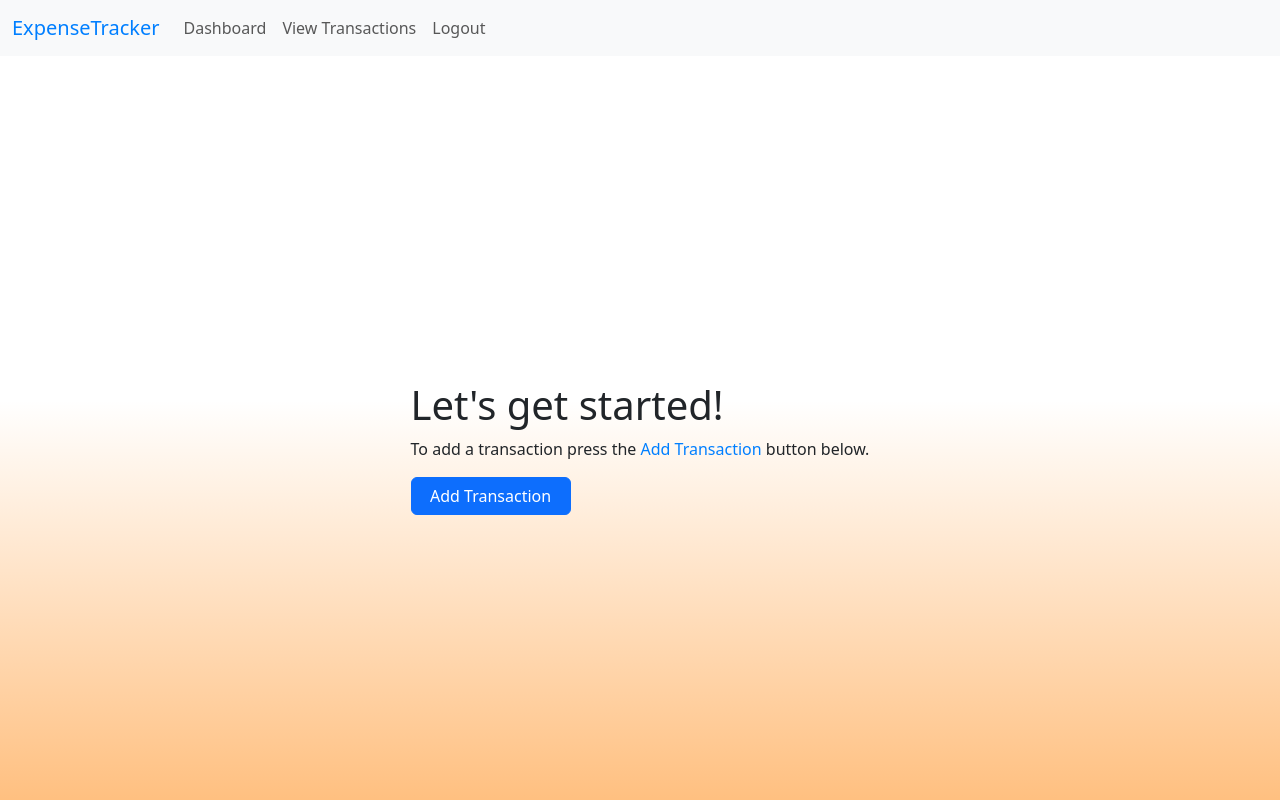
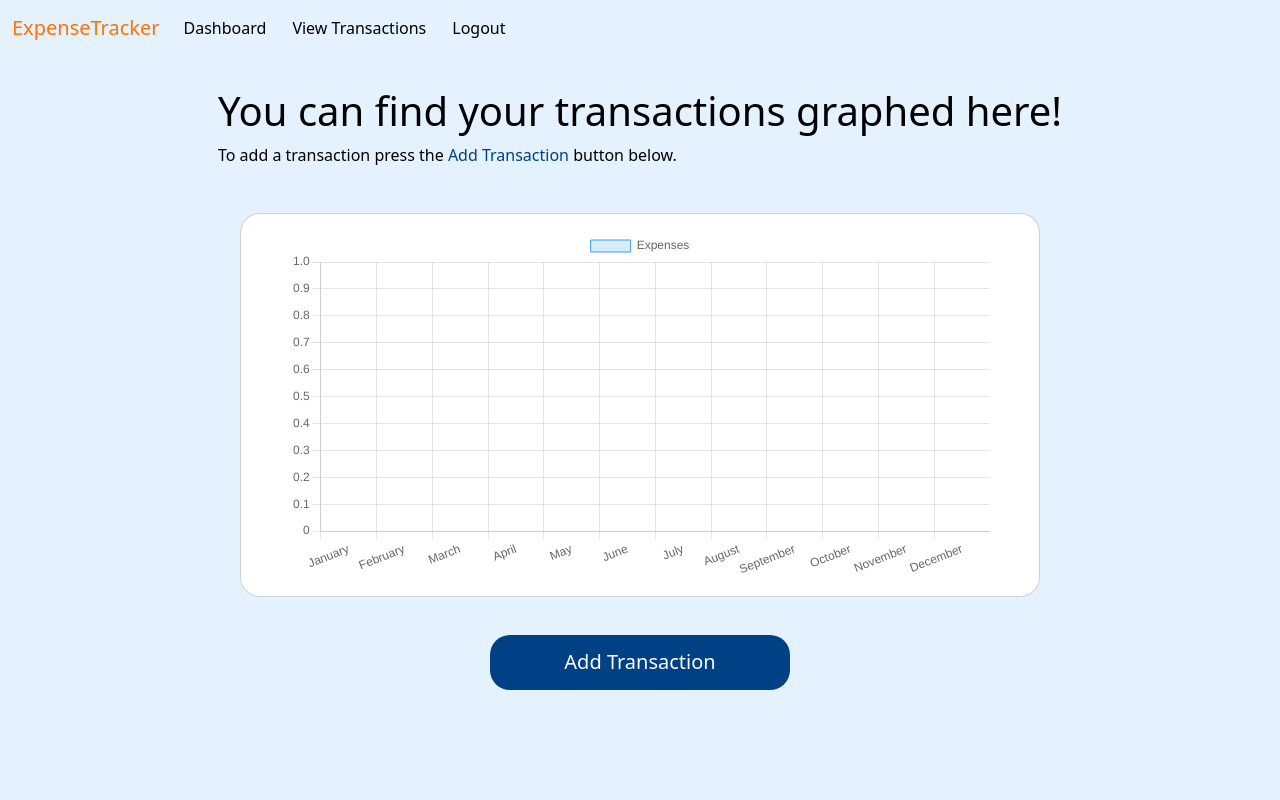
Before and after one commit to saxcrawford/expense-tracker, a Flask app: page /dashboard in a window 1280 px wide. Run offline with Flask 3, Linux system fonts and the light colour scheme; the visitor is signed in with stand-in values (Sample User, id 1); data that the repository does not hold is empty; some libraries are stand-ins or nearby versions.

Commit message:
Updated interface and styling

```diff
--- a/app.py
+++ b/app.py
@@ -12,8 +12,8 @@ def create_connection():
         conn = mysql.connector.connect(
             host='localhost',
             user='root',
-            password='Ir0n.mAn2024',
-            database='budget_tracker'
+            password='Ir0nmAn2024',
+            database='expense_tracker'
         )
         return conn
     except Error as e:
@@ -28,11 +28,13 @@ def login_required(f):
         return f(*args, **kwargs)
     return decorated_function
 
-@app.route('/')
+@app.route('/', methods=['GET'])
 def home():
-    if 'user_id' in session:
-        return render_template('dashboard.html')
-    return render_template('index.html')
+    transactions = []
+    if ('user_id' in session):
+        return render_template('welcome.html', transactions=transactions)
+    else:
+        return render_template('index.html')
 
 @app.route('/add_transaction', methods=['GET', 'POST'])
 @login_required
@@ -77,13 +79,21 @@ def view_transactions():
 
 @app.route('/delete_transaction/<int:transaction_id>', methods=['POST'])
 def delete_transaction(transaction_id):
+    user_id = session['user_id']
     conn = create_connection()
     cursor = conn.cursor()
     cursor.execute('DELETE FROM Transactions WHERE transaction_id = %s', (transaction_id,))
+    cursor.execute('''
+            SELECT t.transaction_id, t.transaction_amount, t.transaction_desc, t.transaction_date, c.category_name, t.transaction_type
+            FROM Transactions t
+            JOIN Categories c ON t.category_id = c.category_id
+            WHERE t.user_id = %s
+        ''', (user_id,))
+    transactions = cursor.fetchall()
     conn.commit()
     cursor.close()
     conn.close()
-    return render_template('view_transactions.html')
+    return render_template('view_transactions.html', transactions=transactions)
 
 @app.route('/register', methods=['GET', 'POST'])
 def register():
@@ -108,7 +118,7 @@ def register():
                 return render_template('view_transactions.html')
     except Error as e:
         flash('Username already taken')
-        return render_template('register.html')
+        return render_template('welcome.html')
     return render_template('register.html')
 
 @app.route('/login', methods=['GET', 'POST'])
@@ -127,7 +137,7 @@ def login():
         if user and check_password_hash(user[2], password):
             session['user_id'] = user[0]
             session['username'] = user[1]
-            return render_template('dashboard.html')
+            return render_template('welcome.html')
     return render_template('login.html')
 
 @app.route('/logout')
@@ -136,10 +146,22 @@ def logout():
     session.clear()
     return render_template('login.html')
 
-@app.route('/dashboard')
+@app.route('/dashboard', methods=['GET'])
 @login_required
 def dashboard():
-    return render_template('dashboard.html')
+    user_id = session['user_id']
+    conn = create_connection()
+    cursor = conn.cursor()
+    cursor.execute('''
+            SELECT t.transaction_id, t.transaction_amount, t.transaction_desc, t.transaction_date, c.category_name, t.transaction_type
+            FROM Transactions t
+            JOIN Categories c ON t.category_id = c.category_id
+            WHERE t.user_id = %s
+        ''', (user_id,))
+    transactions = cursor.fetchall()
+    cursor.close()
+    conn.close()
+    return render_template('dashboard.html', transactions=transactions)
 
 if __name__ == "__main__":
     app.run(debug=True)
--- /dev/null
+++ b/static/css/styles.css
@@ -0,0 +1,116 @@
+body {
+    background-image: linear-gradient(rgba(0,0,0,0.6), rgba(0,0,0,0.6)),
+     url(../images/homepage-image.jpg);
+    background-position: center;
+    background-size: cover;
+}
+
+.nav-link {
+    color: white;
+}
+
+.nav-link:hover {
+    color: #EAEFF5;
+}
+
+.navbar-brand {
+    color: #ff7300;
+    transition: color 0.2s ease;
+}
+
+.navbar-brand:hover {
+    color: #DB3E00;
+}
+
+.blue-text {
+    color: #007bff;
+}
+
+body.form-page {
+    background-color: #E4F1FF;
+    background-image: none;
+}
+
+body.form-page .dashboard-page{
+    color: black;
+}
+
+body.form-page .wave {
+    display: none;
+}
+
+body.form-page .nav-link {
+    color: black;
+    transition: color 0.2s ease;
+}
+
+body.form-page .nav-link:hover {
+    color: #6C6C6C;
+}
+
+.home-h1 {
+    font-size: 4rem;
+}
+
+.home-h5 {
+    font-size: 2.5rem;
+}
+
+.home-btn {
+    border-radius: 20px;
+    border: 2px solid #ff7300;
+    background: none;
+    height: 55px;
+    width: 12rem;
+    transition-property: border, backdrop-filter;
+    transition-duration: 0.2s;
+    transition-timing-function: ease;
+}
+
+.home-btn:hover {
+    border: 3px solid #DB3E00;
+    background: none;
+    backdrop-filter: blur(30px);
+}
+
+.form-btn {
+    color: #fff;
+    background-color: #004085;
+    width: 100%;
+    height: 55px;
+    border-radius: 20px;
+    border: none;
+}
+
+.form-btn:hover {
+    background-color: #003057;
+}
+
+.card {
+    border-radius: 20px;
+    gap: 50px;
+    width: 500px;
+    height: 500px;
+    background-color: #ffffff;
+}
+
+.d-flex {
+    gap: 30px;
+}
+
+.form-control {
+    height: 3.3rem;
+    border-radius: 20px;
+    border: 1.5px solid #00408562;
+    background: none;
+}
+
+.input-group-text {
+    border-radius: 20px;
+}
+
+.wave {
+    position: absolute;
+    bottom: 0px;
+    z-index: -1;
+}
--- a/templates/dashboard.html
+++ b/templates/dashboard.html
@@ -1,12 +1,56 @@
 {% extends "layout.html" %}
+{% block body_class %}form-page{% endblock %}
 {% block content %}
-<div class="container d-flex align-items-center justify-content-center" style="height:90vh;">
-    <div>
-        <h1 class="pt-3">Let's get started!</h1>
-        <p>To add a transaction press the <span style="color: #007FFF;">Add Transaction</span> button below.</p>
-        <a href="/add_transaction">
-            <button type="submit" class="btn btn-primary" style="width: 10rem;">Add Transaction</button>
-        </a>
+<div class="container d-flex flex-column align-items-center justify-content-center" style="height: 90vh">
+    <div class="dashboard-page">
+        <h1 class="pt-3">You can find your transactions graphed here!</h1>
+        <p>To add a transaction press the <span style="color: #004085;">Add Transaction</span> button below.</p>
     </div>
+
+    <div class="card d-flex align-items-center justify-content-center p-3" style="width: 800px; height: auto;">
+        <div class="chartBox" style="width: 700px;">
+            <canvas id="myChart"></canvas>
+        </div>
+        <script src="https://cdn.jsdelivr.net/npm/chart.js"></script>
+        <script>
+            var transactions = JSON.parse('{{ transactions | tojson | safe }}');
+
+            var monthlyTotals = Array(12).fill(0);
+
+            transactions.forEach(function(transaction) {
+                var date = new Date(transaction[3]);
+                var month = date.getMonth();
+                var amount = parseFloat(transaction[1]);
+                monthlyTotals[month] += amount;
+            });
+
+            var labels = ['January', 'February', 'March', 'April', 'May', 'June', 'July', 'August', 'September', 'October', 'November', 'December'];
+
+            const ctx = document.getElementById('myChart').getContext('2d');
+            const expenseChart = new Chart(ctx, {
+                type: 'bar',
+                data: {
+                    labels: labels,
+                    datasets: [{
+                        label: 'Expenses',
+                        data: monthlyTotals,
+                        backgroundColor: 'rgba(54, 162, 235, 0.2)',
+                        borderColor: 'rgba(54, 162, 235, 1)',
+                        borderWidth: 1
+                    }]
+                },
+                options: {
+                    scales: {
+                        y: {
+                            beginAtZero: true
+                        }
+                    }
+                }
+            });
+        </script>
+    </div>
+    <a href="/add_transaction">
+        <button type="submit" class="btn form-btn btn-primary my-2 fs-5" style="width: 15em;">Add Transaction</button>
+    </a>
 </div>
 {% endblock %}
--- a/templates/layout.html
+++ b/templates/layout.html
@@ -3,18 +3,19 @@
 <head>
     <meta charset="UTF-8">
     <meta name="viewport" content="width=device-width, initial-scale=1.0">
-    <link href="https://cdn.jsdelivr.net/npm/bootstrap@5.3.0/dist/css/bootstrap.min.css" rel="stylesheet">
+    <link href="https://cdn.jsdelivr.net/npm/bootstrap@5.3.3/dist/css/bootstrap.min.css" rel="stylesheet" integrity="sha384-QWTKZyjpPEjISv5WaRU9OFeRpok6YctnYmDr5pNlyT2bRjXh0JMhjY6hW+ALEwIH" crossorigin="anonymous">
+    <link rel="stylesheet" href="{{ url_for('static', filename='css/styles.css') }}">
     <title>BudgetBuddy</title>
 </head>
-<body style="background: linear-gradient(0deg, rgba(255,128,0,0.49761911600577735) 0%, rgba(253,187,45,0) 50%);">
-    <nav class="navbar navbar-expand-xl navbar-light bg-light">
+<body class="{% block body_class %}{% endblock %}">
+    <nav class="navbar navbar-expand-xl fixed-top">
         <div class="container-fluid">
-            <a class="navbar-brand" href="/" style="color: #007FFF;">ExpenseTracker</a>
+            <a class="navbar-brand" href="/">ExpenseTracker</a>
             <button class="navbar-toggler" type="button" data-bs-toggle="collapse" data-bs-target="#navbarBasic" aria-controls="navbarBasic" aria-expanded="false" aria-label="Toggle navigation">
                 <span class="navbar-toggler-icon"></span>
             </button>
             <div class="collapse navbar-collapse" id="navbarBasic">
-                <ul class="navbar-nav me-auto mb-2 mb-xl-0">
+                <ul class="navbar-nav me-auto mb-2 mb-xl-0" style="gap: 10px;">
                     {% if 'user_id' in session %}
                         <!-- Show these links if the user is logged in -->
                         <li class="nav-item">
@@ -39,11 +40,13 @@
             </div>
         </div>
     </nav>
-    <div class="container mt-4">
+    <div class="container mt-4 text-white">
         {% block content %}{% endblock %}
     </div>
+    <svg class="wave" xmlns="http://www.w3.org/2000/svg" viewBox="0 0 1440 320"><path fill="#E4F1FF" fill-opacity="1" d="M0,128L48,149.3C96,171,192,213,288,208C384,203,480,149,576,144C672,139,768,181,864,170.7C960,160,1056,96,1152,74.7C1248,53,1344,75,1392,85.3L1440,96L1440,320L1392,320C1344,320,1248,320,1152,320C1056,320,960,320,864,320C768,320,672,320,576,320C480,320,384,320,288,320C192,320,96,320,48,320L0,320Z"></path></svg>
 
     <!-- Bootstrap JS Bundle with Popper -->
     <script src="https://stackpath.bootstrapcdn.com/bootstrap/5.1.3/js/bootstrap.bundle.min.js"></script>
+    <script src="https://cdn.jsdelivr.net/npm/apexcharts"></script>
 </body>
 </html>
```
Also changed, not shown: requirements.txt (added, +10 -0 lines), templates/add_transaction.html (+15 -4 lines), templates/index.html (+6 -6 lines), templates/login.html (+16 -10 lines), templates/register.html (+14 -10 lines), templates/view_transactions.html (+6 -5 lines), templates/welcome.html (added, +7 -0 lines), static/images/homepage-image.jpg (added).
